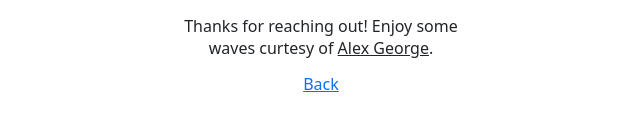
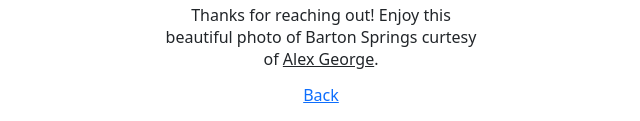
Before and after one commit to jackmanzer/portfolio-site, a plain HTML site: page form-confirmation.html in a window 1280 px wide. Shown: the part 473-594 px from the top of the page, without its empty margins (319-959 px from the left). Drawn offline with nearby package versions, Linux system fonts and the light colour scheme.

Commit message:
fixed copy on form confirmation page

```diff
--- a/form-confirmation.html
+++ b/form-confirmation.html
@@ -18,7 +18,7 @@
     <div class="thank-you-message">
 
         <img src="./assets/img/barton-springs.jpg" alt="photo of Barton Springs in Austin, Texas.">
-        <p>Thanks for reaching out! Enjoy some waves curtesy of <a href="https://www.instagram.com/alexgeorge5/">Alex George</a>.</p>
+        <p>Thanks for reaching out! Enjoy this beautiful photo of Barton Springs curtesy of <a href="https://www.instagram.com/alexgeorge5/">Alex George</a>.</p>
         <a href="/index.html">Back</a>
     </div>
 
```
